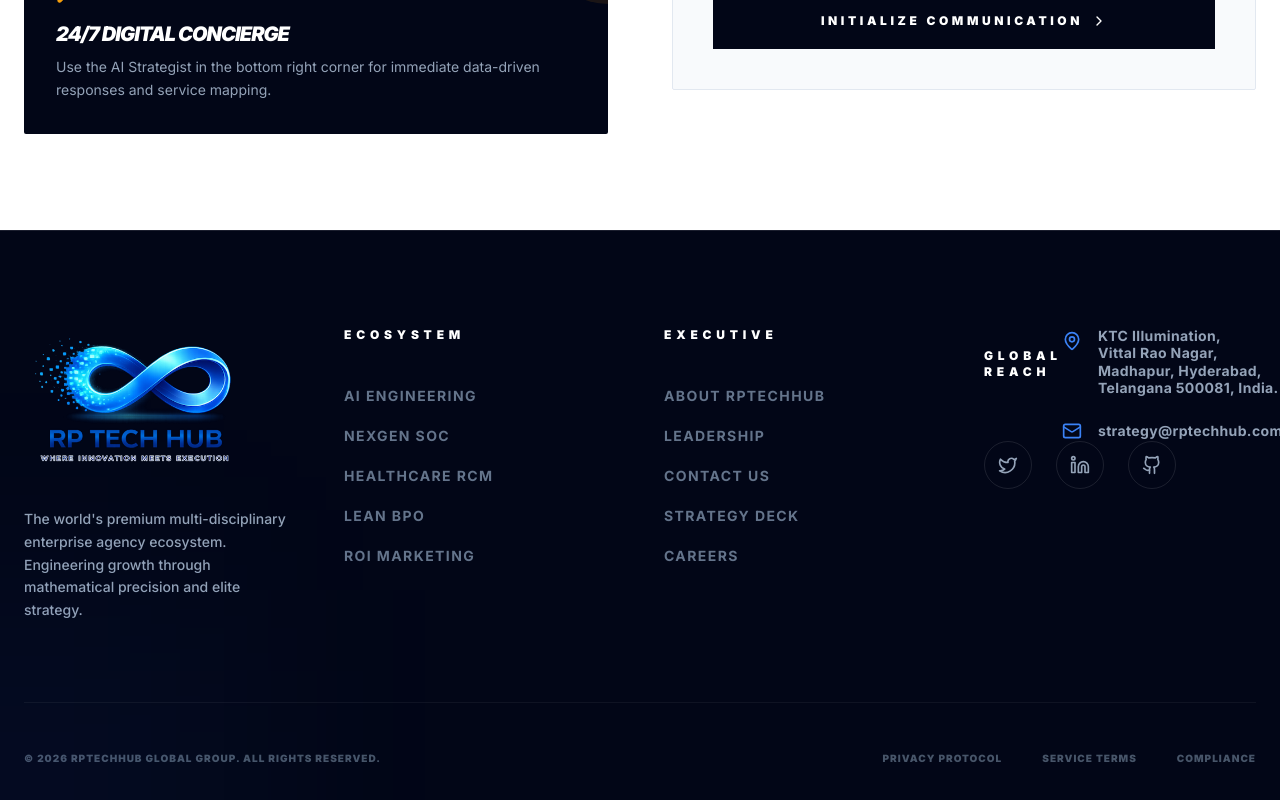
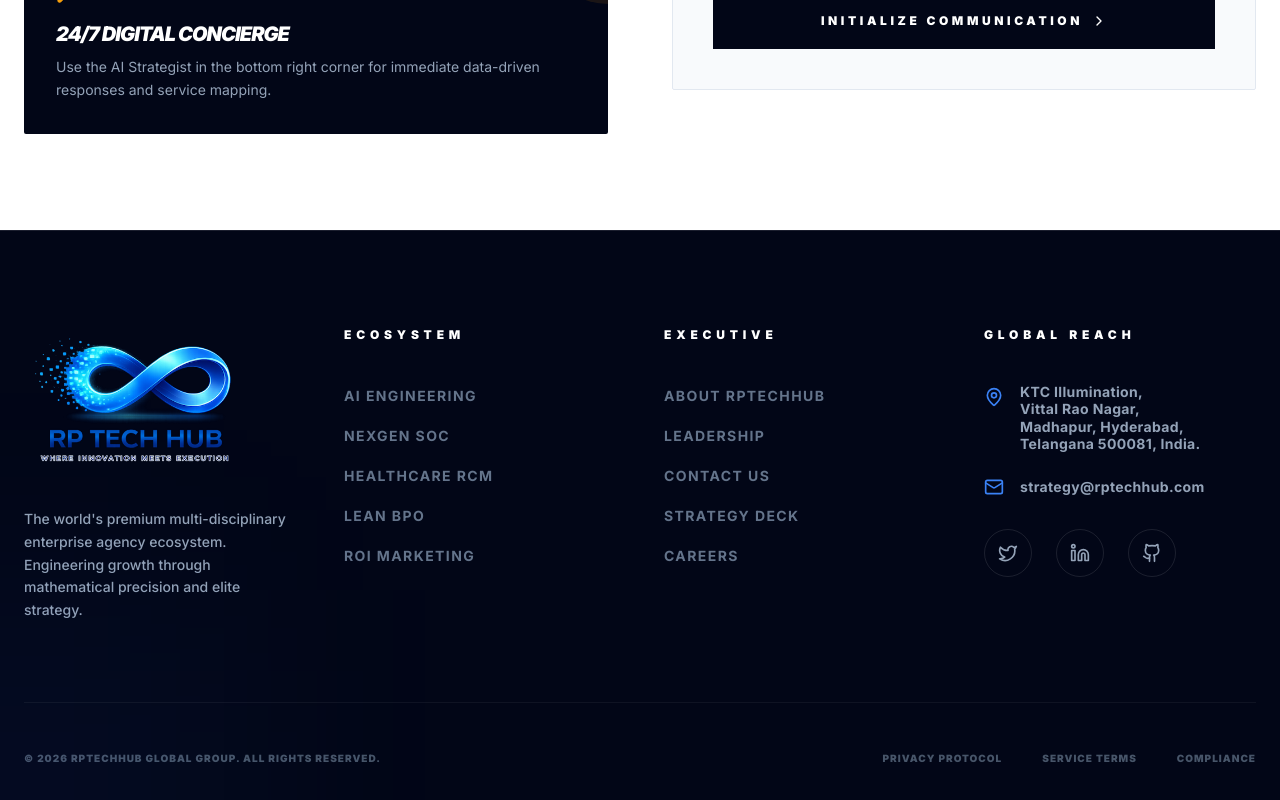
Before and after one commit to rptechhub9/RPTechHub, a React (Vite) app: page /#/contact in a window 1280 px wide. Shown: the part 1269-2069 px from the top of the page. Built offline with nearby package versions, Linux system fonts and the light colour scheme.

Commit message:
address and about page update

```diff
--- a/components/Footer.tsx
+++ b/components/Footer.tsx
@@ -80,7 +80,6 @@
           </div>
 
           <div>
-            <div className="flex items-center justify-start">
             <h4 className="text-xs uppercase tracking-[0.4em] font-black text-white mb-10">
               Global Reach
             </h4>
@@ -104,8 +103,7 @@
                 </span>
               </li>
             </ul>
-            </div>
-            <div className="flex space-x-6">
+            <div className="flex space-x-6 mt-8">
               {[Twitter, Linkedin, Github].map((Icon, i) => (
                 <a
                   key={i}
```
